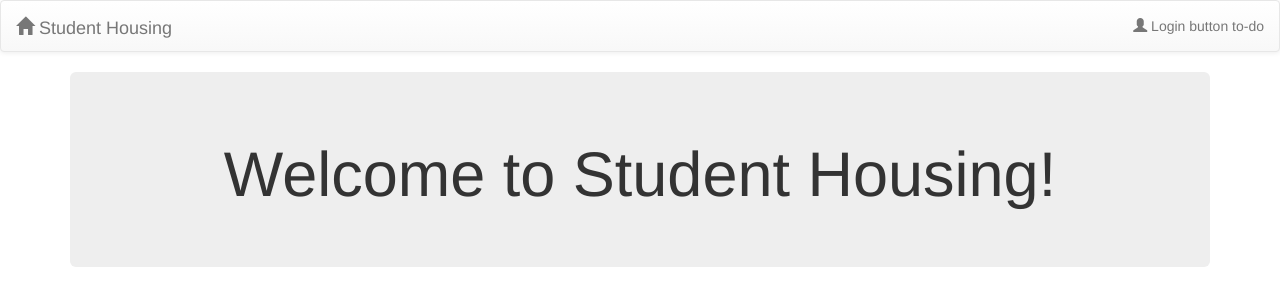
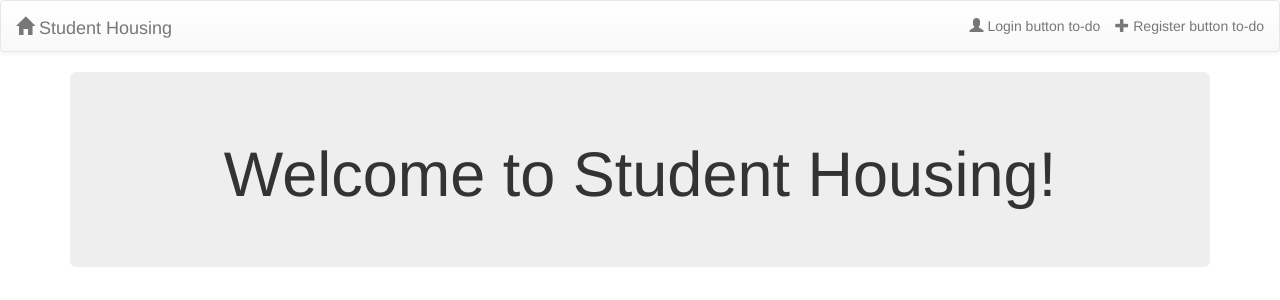
Before and after one commit to ay6xp/cs4501sp17group6, a Django app: page /home/users/1/ in a window 1280 px wide. Shown: the top 300 px of the page. Run offline with Django 3.2, Linux system fonts and the light colour scheme; data that the repository does not hold is empty; some libraries are stand-ins or nearby versions.

Commit message:
base html tweaks

```diff
--- a/app/web/templates/base.html
+++ b/app/web/templates/base.html
@@ -23,6 +23,10 @@
         </div>
         <div class="collapse navbar-collapse">
           <p class="navbar-text navbar-right">
+            <span class="glyphicon glyphicon-plus"></span>
+            Register button to-do
+          </p>
+          <p class="navbar-text navbar-right">
             <span class="glyphicon glyphicon-user"></span>
             Login button to-do
           </p>
@@ -36,4 +40,5 @@
     </div>
 
   </body>
+
 </html>
```
